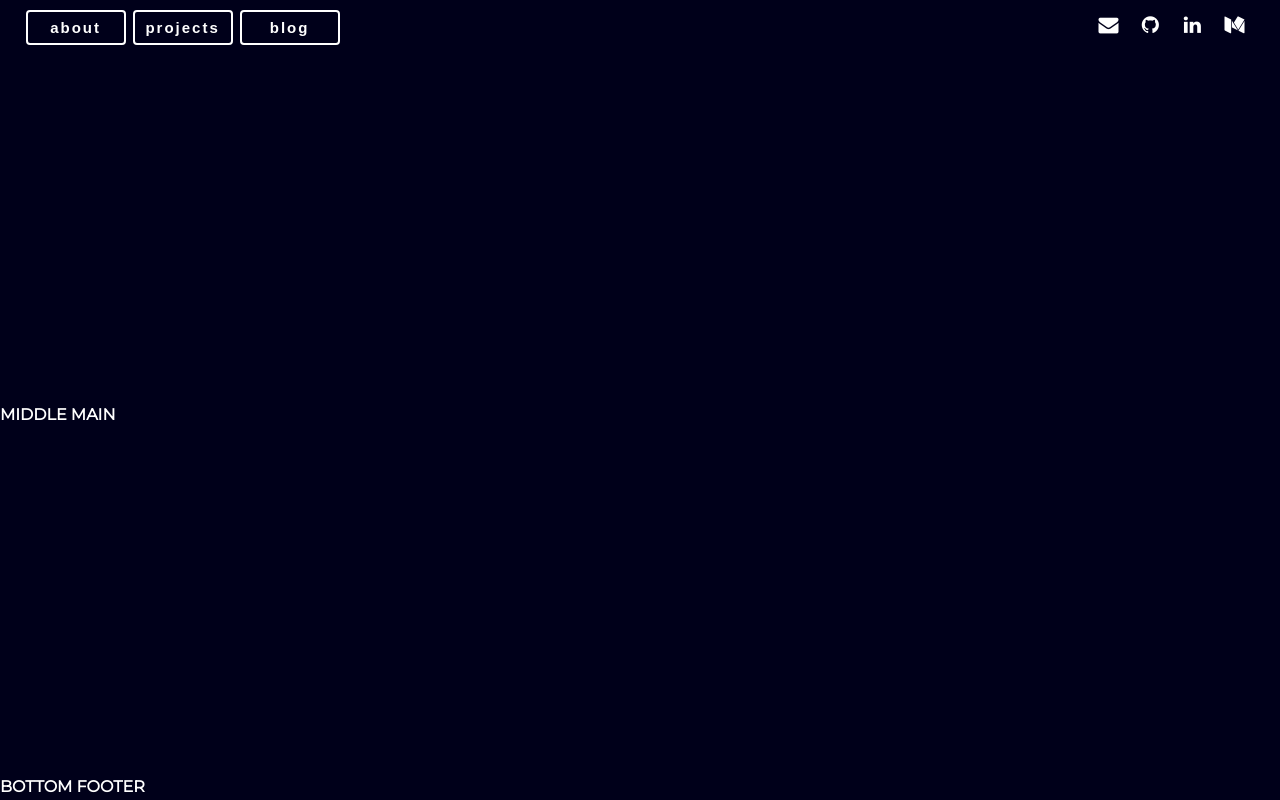
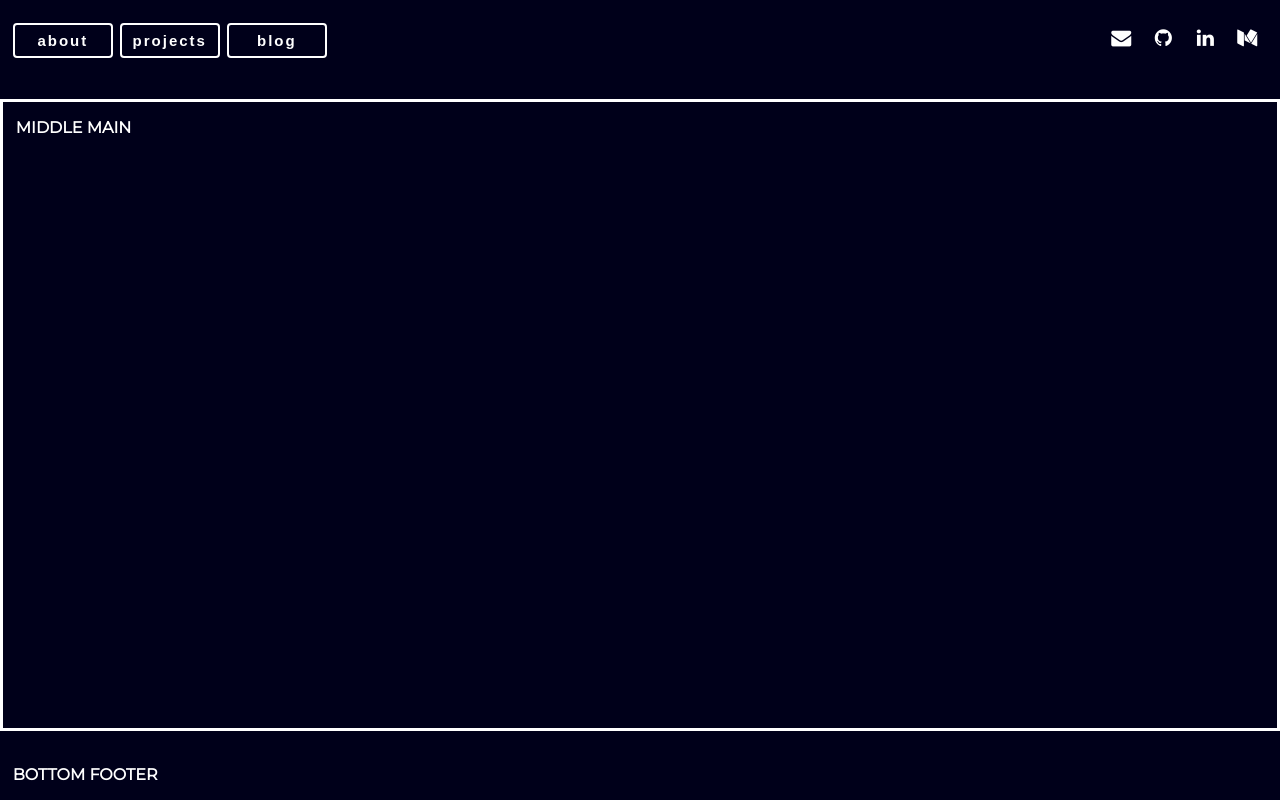
Before and after one commit to ClaFiore/ClaFiore.github.io, a React (Create React App) app: page / in a window 1280 px wide. Built offline with nearby package versions, Linux system fonts and the light colour scheme.

Commit message:
set heights and padding

```diff
--- a/src/comps/Main.js
+++ b/src/comps/Main.js
@@ -1,8 +1,9 @@
 import React from 'react'
+import './main.css'
 
 const Main = (props) => {
     return(
-        <div>
+        <div id='main'>
             MIDDLE MAIN
         </div>
     )
--- a/src/comps/Myfooter.js
+++ b/src/comps/Myfooter.js
@@ -1,8 +1,9 @@
 import React from 'react'
+import './footer.css'
 
 const Myfooter = (props) => {
     return(
-        <div>
+        <div id='footer'>
             BOTTOM FOOTER
         </div>
     )
--- /dev/null
+++ b/src/comps/footer.css
@@ -0,0 +1,4 @@
+#footer{
+    height: auto;
+    padding: 1%;
+}
--- /dev/null
+++ b/src/comps/main.css
@@ -0,0 +1,6 @@
+#main{
+    display: block;
+    height: 75%;
+    border: 3px white solid;
+    padding: 1%;
+}
--- a/src/comps/mynav.css
+++ b/src/comps/mynav.css
@@ -1,8 +1,8 @@
 #nav{
   display: flex;
   justify-content: space-between;
-  padding-left: 2%;
-  padding-right: 2%;
+  height: 15%;
+  padding: 1%;
 }
 
 
@@ -76,6 +76,7 @@
     right: 0;
     top: 100%;
     z-index: -1;
+    transition: top 0.09s ease-in;
     -webkit-transition: top 0.09s ease-in;
   }
 
```
